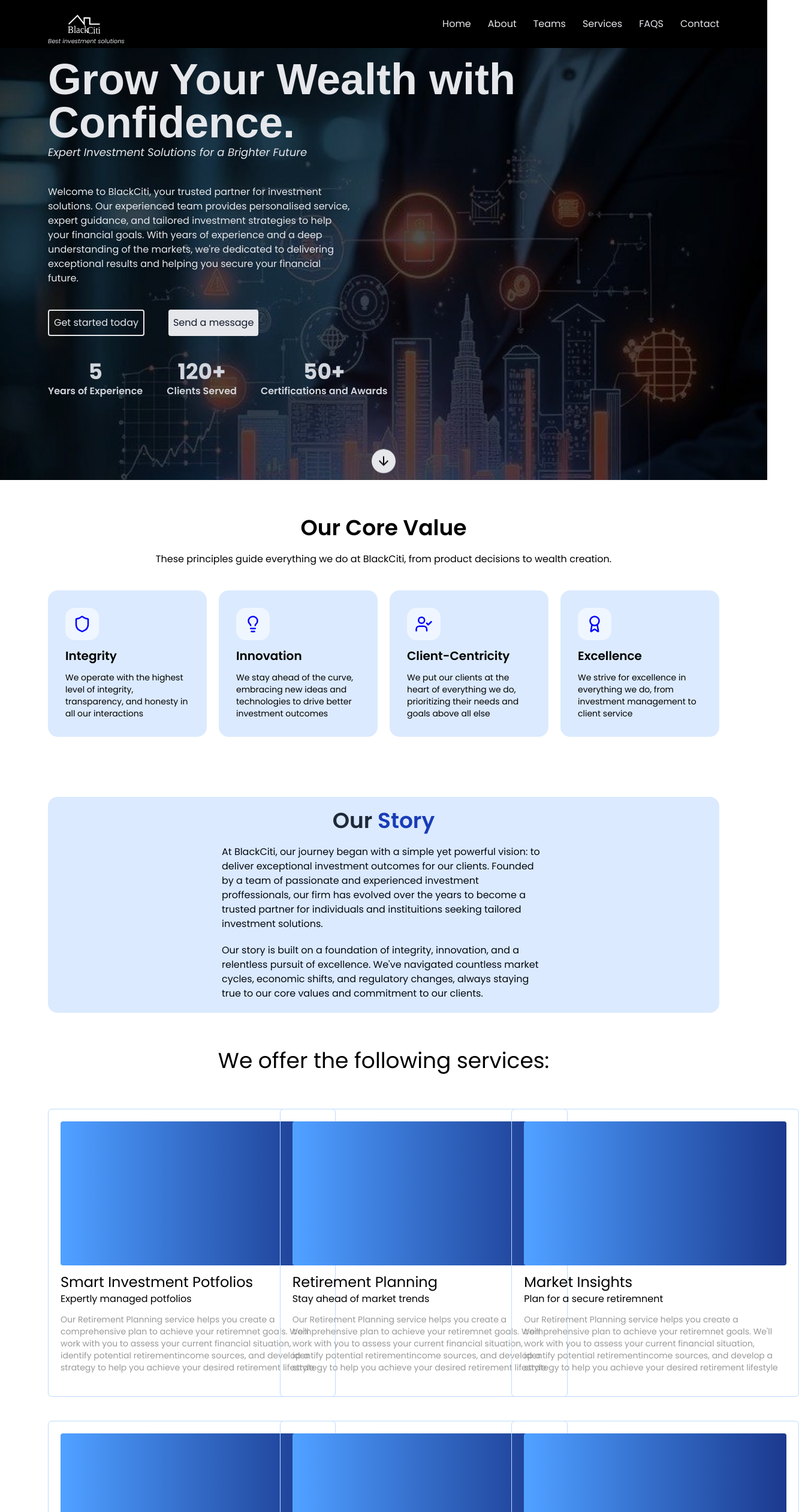
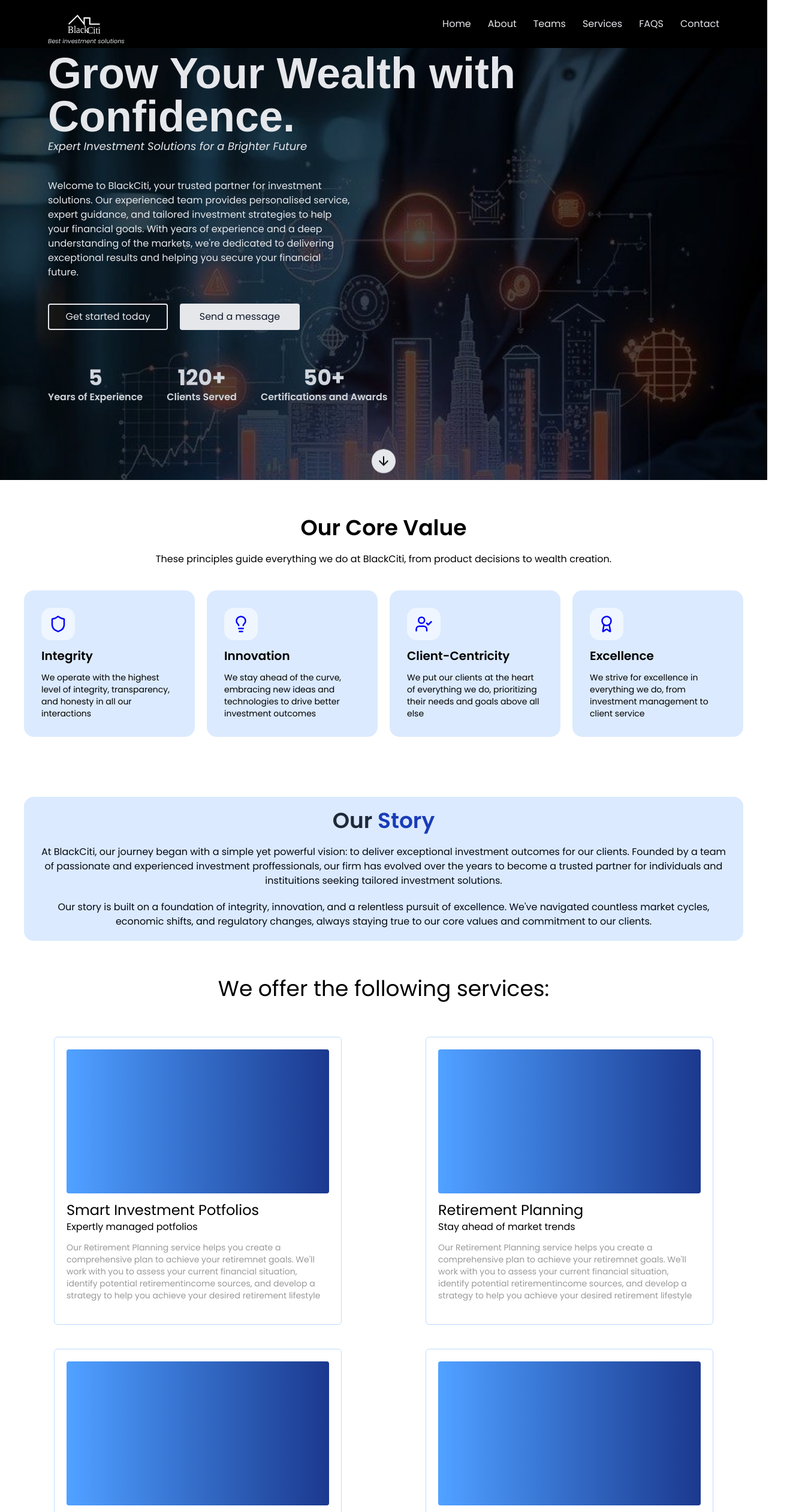
Before and after one commit to hxscyprodz/BlackCiti, a React (Vite) app: page / in a window 1280 px wide. Shown: the top 2520 px of the page at 60% size, 1333 px wide, since content can reach past the window. Built offline with nearby package versions, Linux system fonts and the light colour scheme.

Commit message:
added responsiveness

```diff
--- a/src/components/Services.jsx
+++ b/src/components/Services.jsx
@@ -2,12 +2,13 @@ import ServicesCards from "../ui/cards/ServiceCard";
 export default function Services() {
 
     return (
-      <div className="flex flex-col items-center justify-center bg-blue-50 pt-5">
+      <div className="flex flex-col items-center justify-center bg-blue-50 pt-5 px-5">
         <div className="flex flex-col items-center gap-3">
-          <h1 className="text-center text-5xl font-bold w-[60%]">
+          <h1 className="text-center text-3xl md:text-4xl lg:text-5xl font-bold
+             w-[95%] lg:w-[65%] sm:text-3xl">
             Maximize Your Returns with Our Proven Investment Strategies
           </h1>
-          <p className="text-[#999999]">
+          <p className="text-[#999999] text-center">
             Expert guidance for achieving your financial goals
           </p>
         </div>
--- a/src/components/about.jsx
+++ b/src/components/about.jsx
@@ -5,19 +5,19 @@ import ServicesCards from '../ui/cards/ServiceCard';
 
 export default function About () {
     return(
-        <Element name='About' className="pt-15 px-20 flex flex-col gap-5">
+        <Element name='About' className="pt-15 px-10 flex flex-col gap-5">
             <Values />
             <div className="flex flex-col justify-center items-center gap-5 mt-20 bg-blue-100 p-5 rounded-2xl">
                 <h1 className="text-4xl font-semibold text-gray-800">Our <span className="text-blue-800">Story</span></h1>
-                <div className="flex flex-col gap-5 w-1/2 text-base text-gray-950">
-                    <p>
+                <div className="flex flex-col gap-5 text-base text-gray-950">
+                    <p className='text-center'>
                         At BlackCiti, our journey began with a simple yet powerful vision: to
                         deliver exceptional investment outcomes for our clients. Founded by a team
                         of passionate and experienced investment proffessionals, our firm has evolved
                         over the years to become a trusted partner for individuals and instituitions
                         seeking tailored investment solutions.
                     </p>
-                    <p>
+                    <p className='text-center'>
                         Our story is built on a foundation of integrity, innovation, and a relentless
                         pursuit of excellence. We've navigated countless market cycles, economic shifts,
                         and regulatory changes, always staying true to our core values and commitment to
--- a/src/components/hero.jsx
+++ b/src/components/hero.jsx
@@ -7,20 +7,21 @@ import ScrollDown from '../ui/scroll-down';
 export default function Hero () {
     return (
       <Element name='Home'
-        className="flex flex-col h-screen px-20 gap-10 bg-[url('/hero-background-1.jpg')]
+        className="flex flex-col h-screen px-5 lg:px-20 gap-10 bg-[url('/hero-background-1.jpg')]
       justify-center bg-cover bg-no-repeat"
       >
         <div>
-          <h1 className="roboto-flex-heading text-7xl font-semibold text-gray-200 w-4xl">
+          <h1 className="roboto-flex-heading text-4xl sm:text-4xl lg:text-7xl font-semibold
+            text-gray-200 max-w-4xl sm:text-center text-center lg:text-left">
             Grow Your Wealth with Confidence.
           </h1>
-          <p className="text-lg font-stretch-50% text-gray-200 drop-shadow-md italic">
+          <p className="text-lg font-stretch-50% text-gray-200 drop-shadow-md italic
+            sm:text-center lg:text-left text-center">
             Expert Investment Solutions for a Brighter Future
           </p>
         </div>
-        <div className='flex flex-col gap-5'>
-          <section className="w-[45%] text-gray-200">
-            <p className="drop-shadow-md">
+        <section className="text-gray-200 flex items-center sm:justify-center lg:justify-start">
+          <p className="drop-shadow-md sm:w-[70%] lg:w-[45%] sm:text-center lg:text-left text-center">
             Welcome to BlackCiti, your trusted partner for investment
             solutions. Our experienced team provides personalised service,
             expert guidance, and tailored investment strategies to help your
@@ -29,8 +30,7 @@ export default function Hero () {
             and helping you secure your financial future.
           </p>
         </section>
-        </div>
-        <div className="flex gap-10">
+        <div className="flex flex-col md:flex-row space-x-5 space-y-5 justify-center lg:justify-start">
           <Button text="Get started today" />
           <ButtonHover text="Send a message" />
         </div>
--- a/src/components/statistics.jsx
+++ b/src/components/statistics.jsx
@@ -2,7 +2,7 @@
 export default function Stats() {
 
     return (
-      <div className="flex gap-10">
+      <div className="flex gap-10 sm:justify-center lg:justify-start">
         <div className="text-center text-gray-300">
           <h1 className="text-4xl font-bold">5</h1>
           <h1 className="font-semibold">Years of Experience</h1>
--- a/src/components/teams.jsx
+++ b/src/components/teams.jsx
@@ -7,12 +7,12 @@ export default function Teams() {
             bg-blue-100 p-5">
             <div className="flex flex-col gap-5">
                 <h1 className="text-center text-4xl font-bold">Meet the Team</h1>
-                <p>
+                <p className="text-center">
                     Meet our team of experienced proffessionals dedicated to
                     delivering exceptional investment solutions
                 </p>
             </div>
-            <div className="grid grid-cols-4 space-y-3 gap-5">
+            <div className="grid sm:grid-col-1 lg:grid-cols-2 xl:grid-cols-4 space-y-3 gap-5">
                 <TeamCard image={'/profile.jpg'} name={'Thabani Ndabambi'} role={'Founder & CEO'}/>
                 <TeamCard image={'/profile.jpg'} name={'Thabani Ndabambi'} role={'Financial Advisor'}/>
                 <TeamCard image={'/profile.jpg'} name={'Thabani Ndabambi'} role={'Investment Analyst'}/>
--- a/src/components/values.jsx
+++ b/src/components/values.jsx
@@ -5,13 +5,13 @@ export default function Values() {
     return (
       <div>
         <div className="flex flex-col justify-center items-center gap-5">
-          <h1 className="text-4xl font-semibold">Our Core Value</h1>
-          <p className="text-base">
+          <h1 className="text-4xl font-semibold text-center">Our Core Value</h1>
+          <p className="text-base text-center">
             These principles guide everything we do at BlackCiti, from product
             decisions to wealth creation.
           </p>
         </div>
-        <div className="grid grid-cols-4 gap-5 mt-10">
+        <div className="grid gap-5 mt-10 sm:grid-cols-1 md:grid-cols-2 xl:grid-cols-4">
             <ValuesCard heading={'Integrity'} icon={Shield}
                 description={'We operate with the highest level of integrity, transparency, and honesty in all our interactions'}/>
             <ValuesCard heading={'Innovation'} icon={Lightbulb}
--- a/src/libs/header.jsx
+++ b/src/libs/header.jsx
@@ -14,7 +14,7 @@ export default function Header() {
           Best investment solutions
         </p>
       </div>
-      <nav className="flex gap-7 text-gray-200">
+      <nav className="hidden sm:hidden lg:flex gap-7 text-gray-200 ">
         <ScrollLink
           to="Home"
           smooth={true}
--- a/src/ui/button-hover.jsx
+++ b/src/ui/button-hover.jsx
@@ -3,7 +3,7 @@ export default function ButtonHover(props) {
     <button
       className="rounded-sm h-11 px-2 text-gray-900 hover:drop-shadow-2xl
       hover:transform hover:-translate-y-0.5 hover:shadow-gray-900 cursor-pointer
-      hover:bg-blue-200 transition-all bg-gray-200"
+      hover:bg-blue-200 transition-all bg-gray-200 w-full md:w-50"
     >
       <p>{props.text}</p>
     </button>
--- a/src/ui/button.jsx
+++ b/src/ui/button.jsx
@@ -1,8 +1,10 @@
 export default function Button(props) {
   return (
-    <button className="border-2 rounded-sm h-11 px-2 text-gray-200 hover:shadow-2xl
+    <button
+      className="border-2 rounded-sm h-11 px-2 text-gray-200 hover:shadow-2xl
       hover:transform hover:-translate-y-0.5 hover:shadow-gray-200 cursor-pointer
-      transition-all">
+      transition-all w-full md:w-50"
+    >
       <p>{props.text}</p>
     </button>
   );
--- a/src/ui/cards/ServiceCard.jsx
+++ b/src/ui/cards/ServiceCard.jsx
@@ -49,13 +49,13 @@ export default function ServicesCards() {
     const cards = services.map( card => {
         return (
           <div key={card.id}
-            className="border border-blue-200 rounded-md w-120 flex flex-col
+            className="border border-blue-200 rounded-md max-w-120 flex flex-col
             gap-3 p-5 h-120 hover:scale-105 transition-all duration-1000 cursor-pointer
-            hover:shadow-blue-800 hover:shadow-2xl">
+            hover:shadow-blue-800 hover:shadow-2xl justify-self-center">
             <div className="bg-gradient-to-r from-blue-400 to-blue-900 w-full h-60
                 rounded-sm"></div>
             <div>
-              <h3 className="text-2xl overflow-ellipsis whitespace-nowrap truncate">
+              <h3 className="text-2xl overflow-ellipsis text-wrap truncate">
                 {card.name}
               </h3>
               <p>{card.title}</p>
@@ -67,7 +67,7 @@ export default function ServicesCards() {
         );
     })
     return (
-      <div className="grid grid-cols-3 gap-10 items-center justify-center my-10">
+      <div className="grid sm:grid-cols-2  2xl:grid-cols-3 gap-10 items-center justify-center my-10">
         {cards}
       </div>
     );
```
Also changed, not shown: src/libs/footer.jsx (+5 -5 lines), src/ui/cards/FAQCard.jsx (+4 -4 lines), 1 other file (tests, documents, lock files or other folders). Lines whose indentation alone changed are shown as unchanged.
